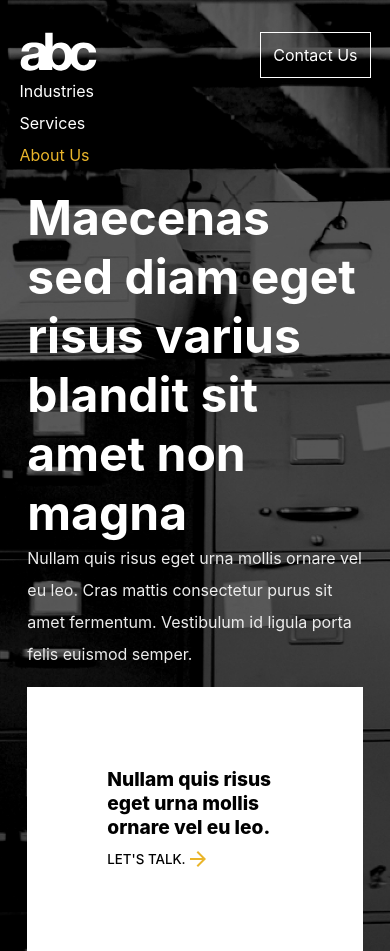
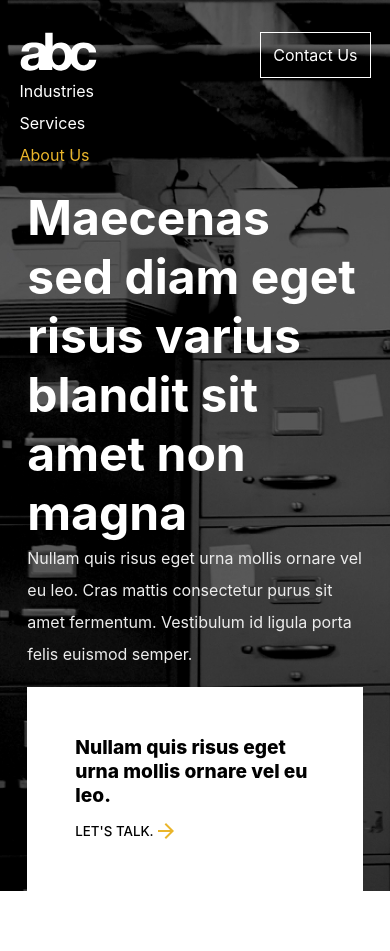
Before and after one commit to rl45/bkwld-component-dev-test, a React (Create React App) app: page /about in a window 390 px wide. After the commit the page ends 891 px from the top, so only its background shows below. Built offline with nearby package versions, Linux system fonts and the light colour scheme.

Commit message:
Call To Action Padding on Mobile

```diff
--- a/src/css/style.css
+++ b/src/css/style.css
@@ -147,7 +147,7 @@
     .headline{
         font-size: 3em;
     }
-    .body{
-        background-color: rgb(17, 17, 17);
-      }
+    .call-to-action{
+        padding: 3em;
+    }
   }
```
